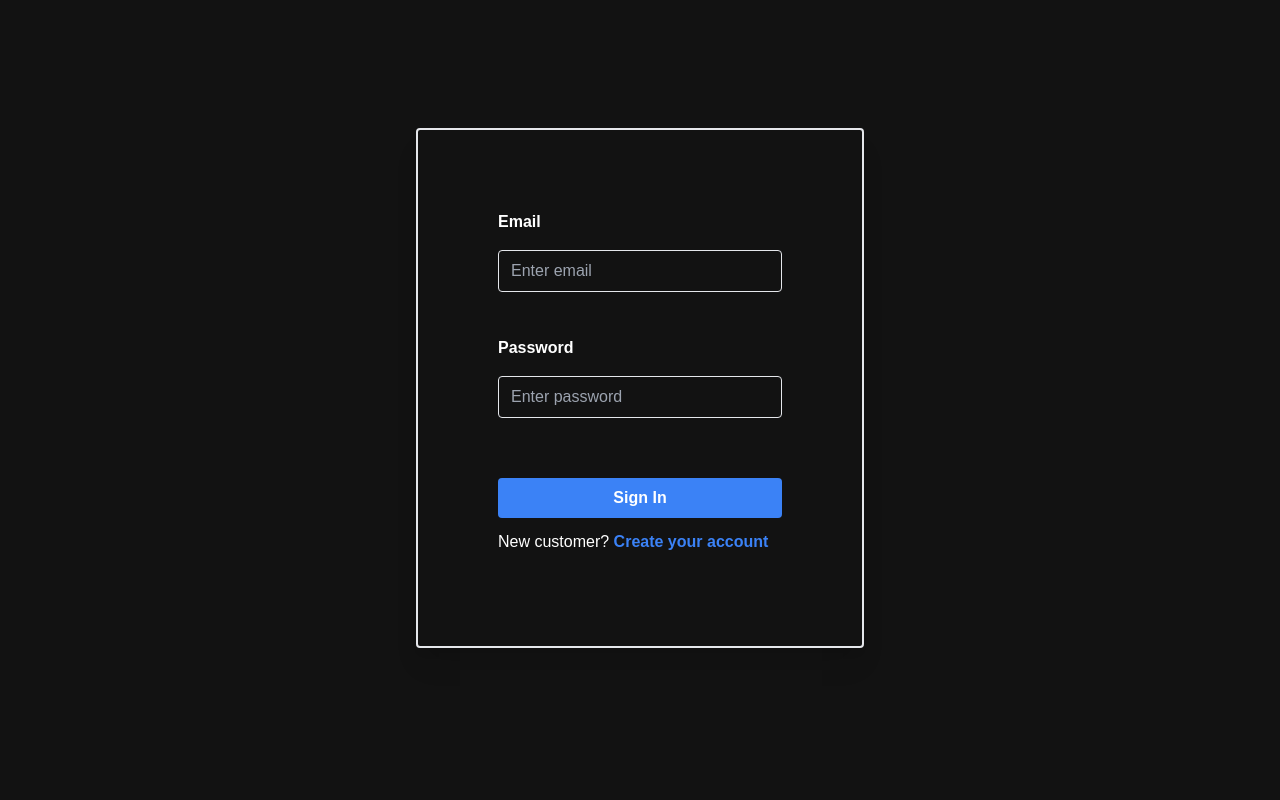
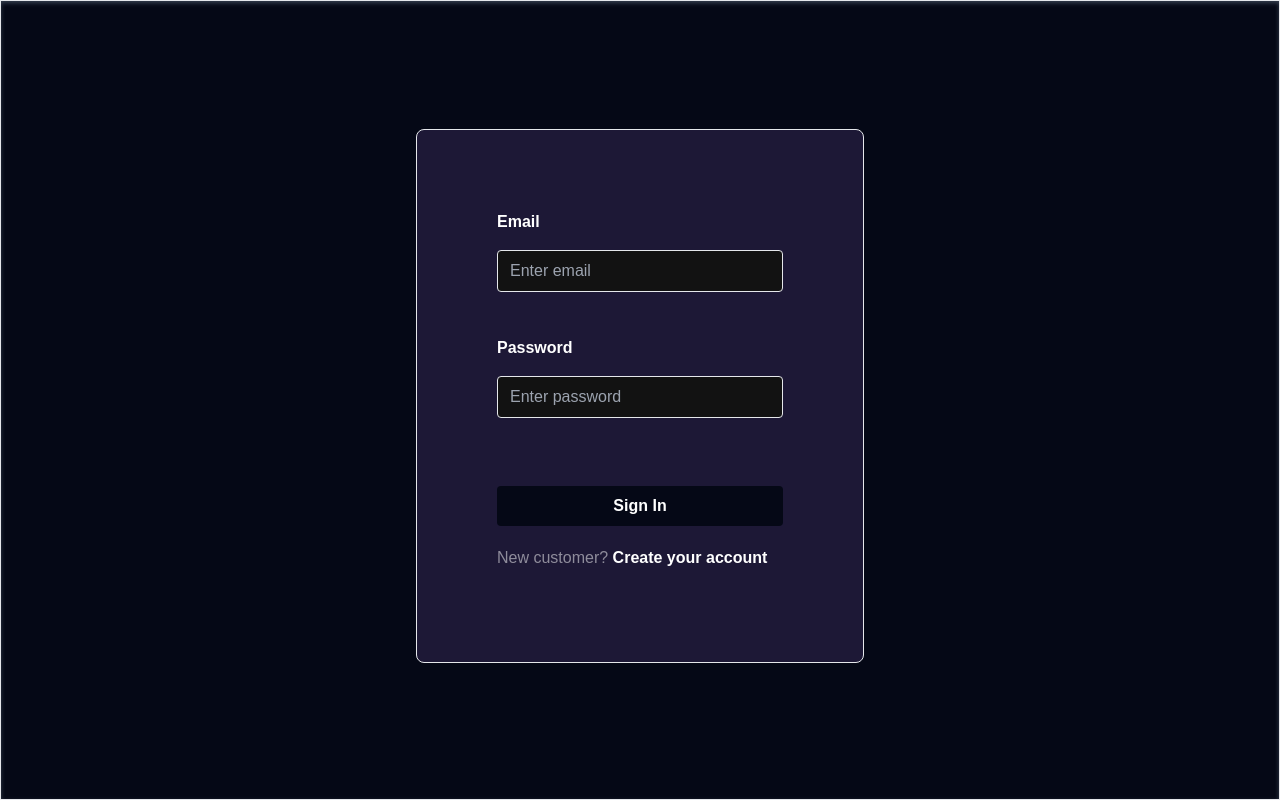
Before and after one commit to Minor-And-Major-Projects-2024/Universal-IDE, a Next.js app: page /auth/signin in a window 1280 px wide. Built offline with nearby package versions, Linux system fonts and the light colour scheme.

Commit message:
[2] Set Auth Pages

```diff
--- a/src/pages/auth/auth.module.css
+++ /dev/null
@@ -1,3 +0,0 @@
-.home {
-  color: red;
-}
--- a/src/pages/auth/signin.tsx
+++ b/src/pages/auth/signin.tsx
@@ -43,43 +43,10 @@ const SigninScreen = () => {
       setUserInfo(JSON.parse(storedUserInfo));
     }
   }, []);
-  // const router = useRouter();
-  // const redirectInUrl = router.query.redirect as string;
-  // const redirect = redirectInUrl ? redirectInUrl : '/';
-
-  // const [email, setEmail] = useState<string>('');
-  // const [password, setPassword] = useState<string>('');
-
-  // const { state, dispatch: ctxDispatch } = useContext(Store);
-  // const { userInfo } = state;
-
-  // const submitHandler = async (e: React.FormEvent<HTMLFormElement>) => {
-  //   e.preventDefault();
-  //   try {
-  //     const { data } = await Axios.post<{ email: string; password: string }>(
-  //       'https://descriptive-bubble-production.up.railway.app/auth/signin',
-  //       { email, password }
-  //     );
-  //     ctxDispatch({ type: 'USER_SIGNIN', payload: data });
-  //     // localStorage.setItem('userInfo', JSON.stringify(data));
-  //     if (typeof window !== 'undefined') {
-  //       localStorage.setItem('userInfo', JSON.stringify(data));
-  //     }
-  //     // router.push(redirect || '/');
-  //   } catch (err: any) {
-  //     toast.error(getError(err));
-  //   }
-  // };
-
-  // useEffect(() => {
-  //   if (userInfo) {
-  //     // router.push(redirect);
-  //   }
-  // }, [router, redirect, userInfo]);
 
   return (
-    <div className="h-screen p-6 md:p-32">
-      <div className="max-w-md mx-auto border-2 hover:border-4 hover:border-gray-700 rounded shadow-xl p-20">
+    <div className="bg-[#050816] border shadow-inner shadow-gray-700 h-screen p-6 md:p-32">
+      <div className="bg-[#1d1836] max-w-md mx-auto border rounded-lg hover:shadow-xl hover:shadow-[#915EFF] p-20">
         <form onSubmit={submitHandler}>
           <div className="mb-6">
             <label
@@ -117,14 +84,14 @@ const SigninScreen = () => {
           </div>
           <button
             type="submit"
-            className="w-full bg-blue-500 hover:bg-blue-700 text-white font-bold py-2 px-4 rounded"
+            className="w-full bg-[#050816] hover:shadow-2xl hover:shadow-[#915EFF] text-white font-bold py-2 px-4 my-2 rounded"
           >
             Sign In
           </button>
-          <div className="my-3">
+          <div className="my-3 text-white/50">
             New customer?{' '}
             <Link href={`/auth/signup?redirect=${redirect}`}>
-              <span className="text-blue-500 font-semibold">
+              <span className="text-white font-semibold">
                 Create your account
               </span>
             </Link>
--- a/src/pages/auth/signup.tsx
+++ b/src/pages/auth/signup.tsx
@@ -50,12 +50,8 @@ const SignupScreen = () => {
   }, [router, redirect, userInfo]);
 
   return (
-
-    <div
-      className="h-screen p-6 md:p-28"
-
-    >
-      <div className="max-w-md mx-auto p-16 md:p-12 border-2 hover:border-4 hover:border-gray-700 rounded shadow-xl">
+    <div className="bg-[#050816] border shadow-inner shadow-gray-700 h-screen p-6 md:p-28">
+      <div className="p-16 md:p-12 bg-[#1d1836] max-w-md mx-auto border rounded-lg hover:shadow-xl hover:shadow-[#915EFF]">
         <form onSubmit={submitHandler}>
           <div className="mb-6">
             <label
@@ -127,14 +123,14 @@ const SignupScreen = () => {
           </div>
           <button
             type="submit"
-            className="w-full bg-blue-500 hover:bg-blue-700 text-white font-bold py-2 px-4 rounded"
+            className="w-full bg-[#050816] hover:shadow-2xl hover:shadow-[#915EFF] text-white font-bold py-2 px-4 my-2 rounded"
           >
             Sign Up
           </button>
-          <div className="my-3">
+          <div className="my-3 text-white/50">
             Already have an account?{' '}
             <Link href={`/auth/signin?redirect=${redirect}`}>
-              <span className="text-blue-500 font-semibold">Sign-In</span>
+              <span className="text-white font-semibold">Sign-In</span>
             </Link>
           </div>
         </form>
```
